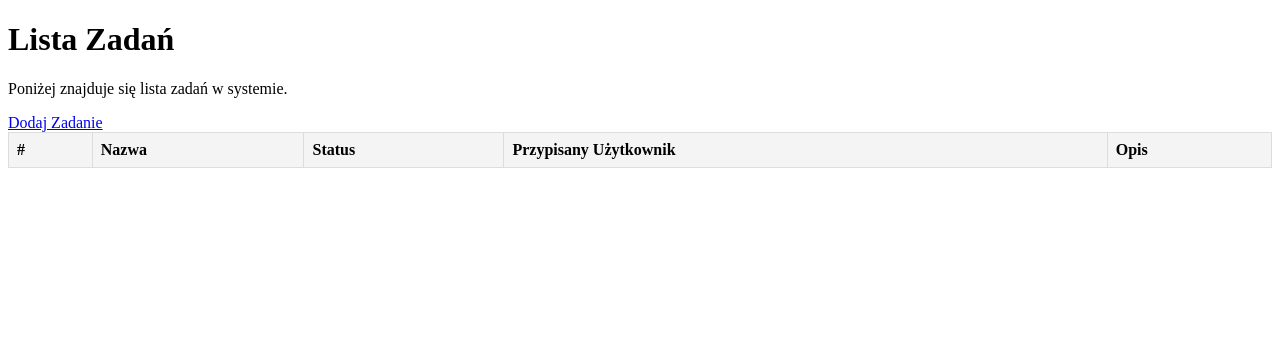
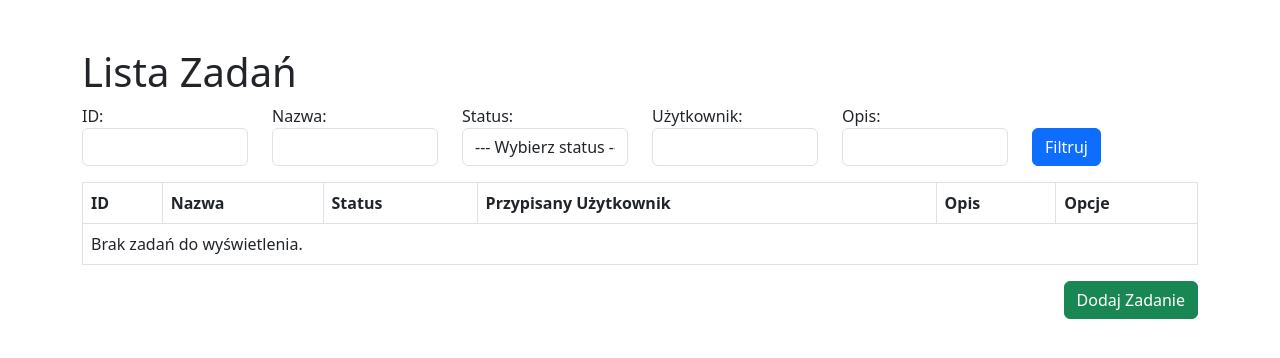
Before and after one commit to ADKnight75/ZadanieMGA, a Django app: template task_manager/tasks/templates/tasks/task_list.html in a window 1280 px wide. Shown: the top 358 px of the page. Run offline with Django 5.2, Linux system fonts and the light colour scheme; the template is opened without the code that fills it: values that come from a table or form of the project are taken from there, others are empty.

Commit message:
Ostateczna wersja

```diff
--- a/task_manager/task_manager/settings.py
+++ b/task_manager/task_manager/settings.py
@@ -39,6 +39,8 @@ INSTALLED_APPS = [
     'django.contrib.messages',
     'django.contrib.staticfiles',
     'tasks',
+    'simple_history',
+    'rest_framework',
 ]
 
 MIDDLEWARE = [
--- a/task_manager/tasks/forms.py
+++ b/task_manager/tasks/forms.py
@@ -1,7 +1,7 @@
 from django import forms
 from .models import Task
 
-class TaskForm(forms.ModelForm):
+class TaskForm(forms.ModelForm): # Dodawanie i edycja
     class Meta:
         model = Task
         fields = ['Nazwa', 'Status', 'Przypisany_uzytkownik', 'Opis']  # Pola, które będą w formularzu
@@ -9,5 +9,26 @@ class TaskForm(forms.ModelForm):
             'Nazwa': forms.TextInput(attrs={'class': 'form-control'}),
             'Status': forms.Select(attrs={'class': 'form-control'}),
             'Przypisany_uzytkownik': forms.Select(attrs={'class': 'form-control'}),
-            'opis': forms.Textarea(attrs={'class': 'form-control', 'rows': 4}),
+            'Opis': forms.Textarea(attrs={'class': 'form-control', 'rows': 4}),
         }
+
+class TaskFilterForm(forms.Form): # Filtracja
+    ID = forms.IntegerField(required=False, label="ID", widget=forms.NumberInput(attrs={'class': 'form-control'}))
+    Nazwa = forms.CharField(required=False, label="Nazwa", widget=forms.TextInput(attrs={'class': 'form-control'}))
+    Status = forms.ChoiceField(
+        required=False,
+        label="Status",
+        choices=[
+            ('', '--- Wybierz status ---'),
+            ('Nowy', 'Nowy'),
+            ('W toku', 'W toku'),
+            ('Rozwiązane', 'Rozwiązane'),
+        ],
+        widget=forms.Select(attrs={'class': 'form-control'})
+    )
+    Przypisany_uzytkownik = forms.CharField(
+        required=False,
+        label="Użytkownik",
+        widget=forms.TextInput(attrs={'class': 'form-control'})
+    )
+    Opis = forms.CharField(required=False, label="Opis", widget=forms.TextInput(attrs={'class': 'form-control'}))
--- a/task_manager/tasks/models.py
+++ b/task_manager/tasks/models.py
@@ -1,4 +1,5 @@
 from django.db import models
+from simple_history.models import HistoricalRecords
 
 class Task(models.Model):
     STATUS_CHOICES = [
@@ -21,6 +22,8 @@ class Task(models.Model):
     Przypisany_uzytkownik = models.CharField(db_column='Przypisany_uzytkownik', max_length=50, choices=USER_CHOICES, blank=True, null=True)  # character varying[] -> JSONField w Django
     Opis = models.TextField(db_column='Opis', blank=True, null=True)  # text
 
+    history = HistoricalRecords()  # Dodanie historii zmian
+
     class Meta:
         db_table = 'tasks'  # Wskazanie istniejącej tabeli w PostgreSQL
 
--- a/task_manager/tasks/templates/tasks/task_list.html
+++ b/task_manager/tasks/templates/tasks/task_list.html
@@ -4,50 +4,60 @@
         <meta charset="UTF-8">
         <meta name="viewport" content="width=device-width, initial-scale=1.0">
         <title>Lista Zadań</title>
-        <style>
-            table {
-                width: 100%;
-                border-collapse: collapse;
-            }
-            th, td {
-                border: 1px solid #ddd;
-                padding: 8px;
-                text-align: left;
-            }
-            th {
-                background-color: #f4f4f4;
-            }
-        </style>
+        <link rel="stylesheet" href="https://cdn.jsdelivr.net/npm/bootstrap@5.3.0/dist/css/bootstrap.min.css">
     </head>
     <body>
         <div class="container mt-5">
             <h1>Lista Zadań</h1>
-            <div class="d-flex justify-content-between mb-3">
-                <p class="lead">Poniżej znajduje się lista zadań w systemie.</p>
-                <a href="{% url 'add_task' %}" class="btn btn-success">Dodaj Zadanie</a>
-            </div>
+            <form method="get" class="mb-3">
+                <div class="row">
+                    <div class="col-md-2">{{ filter_form.ID.label_tag }}{{ filter_form.ID }}</div>
+                    <div class="col-md-2">{{ filter_form.Nazwa.label_tag }}{{ filter_form.Nazwa }}</div>
+                    <div class="col-md-2">{{ filter_form.Status.label_tag }}{{ filter_form.Status }}</div>
+                    <div class="col-md-2">{{ filter_form.Przypisany_uzytkownik.label_tag }}{{ filter_form.Przypisany_uzytkownik }}</div>
+                    <div class="col-md-2">{{ filter_form.Opis.label_tag }}{{ filter_form.Opis }}</div>
+                    <div class="col-md-2">
+                        <button type="submit" class="btn btn-primary mt-4">Filtruj</button>
+                    </div>
+                </div>
+            </form>
             <table class="table table-bordered">
                 <thead>
                     <tr>
-                        <th>#</th>
+                        <th>ID</th>
                         <th>Nazwa</th>
                         <th>Status</th>
                         <th>Przypisany Użytkownik</th>
                         <th>Opis</th>
+                        <th>Opcje</th>
                     </tr>
                 </thead>
                 <tbody>
                     {% for task in tasks %}
                     <tr>
-                        <td>{{ task.id }}</td>
-                        <td>{{ task.nazwa }}</td>
-                        <td>{{ task.status }}</td>
-                        <td>{{ task.przypisany_uzytkownik }}</td>
-                        <td>{{ task.opis }}</td>
+                        <td>{{ task.ID }}</td>
+                        <td>{{ task.Nazwa }}</td>
+                        <td>{{ task.Status }}</td>
+                        <td>{{ task.Przypisany_uzytkownik }}</td>
+                        <td>{{ task.Opis }}</td>
+                        <td>
+                            <a href="{% url 'task_detail' task.ID %}" class="btn btn-info btn-sm">Szczegóły</a>
+                            <a href="{% url 'edit_task' task.ID %}" class="btn btn-warning btn-sm">Edytuj</a>
+                            <a href="{% url 'delete_task' task.ID %}" class="btn btn-danger btn-sm" onclick="return confirm('Czy na pewno chcesz usunąć to zadanie?');">Usuń</a>
+                            <a href="{% url 'task_history' task.ID %}" class="btn btn-secondary btn-sm">Historia zmian</a>
+                        </td>
+                    </tr>
+                    {% empty %}
+                    <tr>
+                        <td colspan="7">Brak zadań do wyświetlenia.</td>
                     </tr>
                     {% endfor %}
                 </tbody>
             </table>
+            <!-- Przycisk Dodaj Zadanie -->
+            <div class="text-end mt-3">
+                <a href="{% url 'add_task' %}" class="btn btn-success">Dodaj Zadanie</a>
+            </div>
         </div>
     </body>
 </html>
--- a/task_manager/tasks/urls.py
+++ b/task_manager/tasks/urls.py
@@ -2,7 +2,11 @@ from django.urls import path
 from . import views
 
 urlpatterns = [
-    path('tasks/', views.task_list, name='task_list'), # Wyświetlenie listy zadań
-    path('tasks/add/', views.add_task, name='add_task'),  # Dodawanie do listy zadań
+    path('', views.task_list, name='task_list'), # Wyświetlenie listy zadań
+    path('add/', views.add_task, name='add_task'),  # Dodawanie do listy zadań
     path('fields/', views.task_fields, name='task_fields'),  # Wyświetlenie nazw pól
+    path('edit_task/<int:task_id>/', views.edit_task, name='edit_task'), # Edycja konkretnego zadania
+    path('task/<int:task_id>/', views.task_detail, name='task_detail'), # Szczegóły konkretnego zadania
+    path('task/delete/<int:task_id>/', views.delete_task, name='delete_task'), # Usuwanie zadania
+    path('task/<int:task_id>/history/', views.task_history, name='task_history'), #historia zmian
 ]
```
Also changed, not shown: task_manager/tasks/templates/tasks/edit_task.html (added, +20 -0 lines), task_manager/tasks/templates/tasks/task_detail.html (added, +37 -0 lines), task_manager/tasks/templates/tasks/task_history.html (added, +41 -0 lines), task_manager/tasks/views.py (+51 -4 lines), task_manager/tasks/migrations/0002_historicaltask.py (added).
